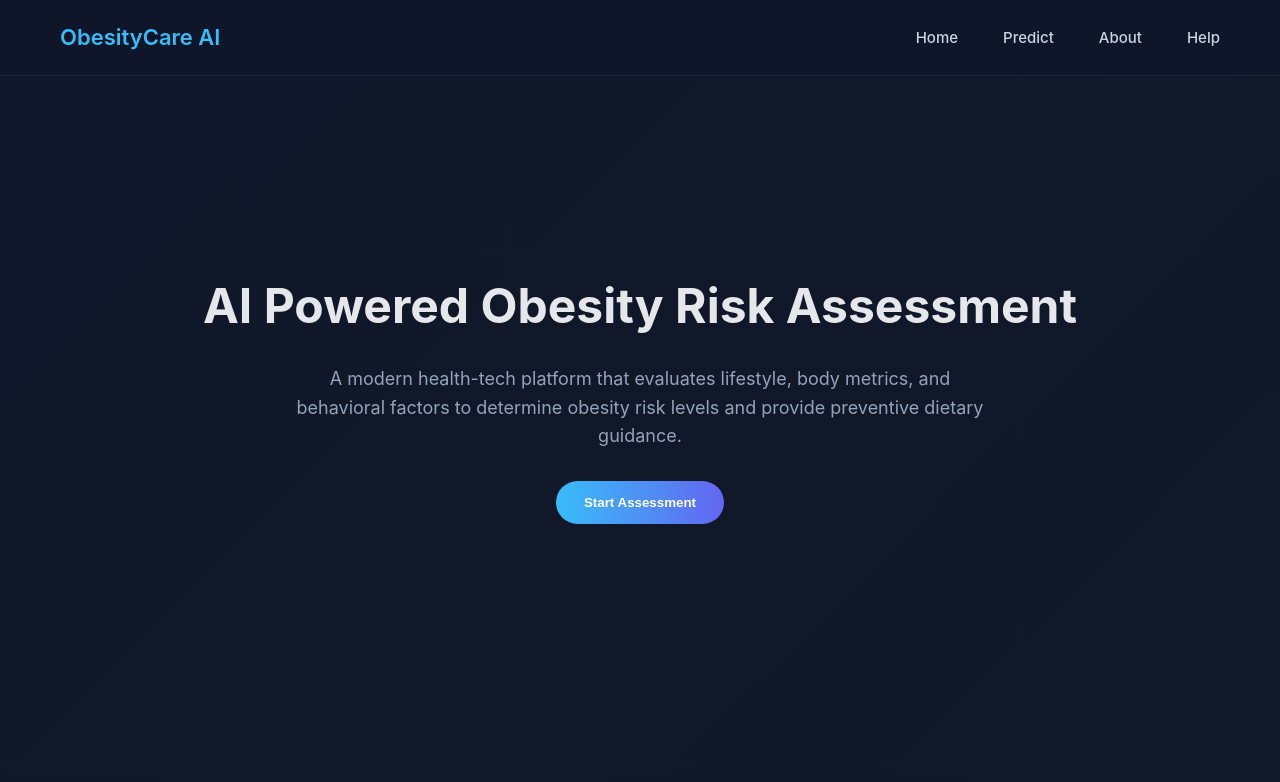
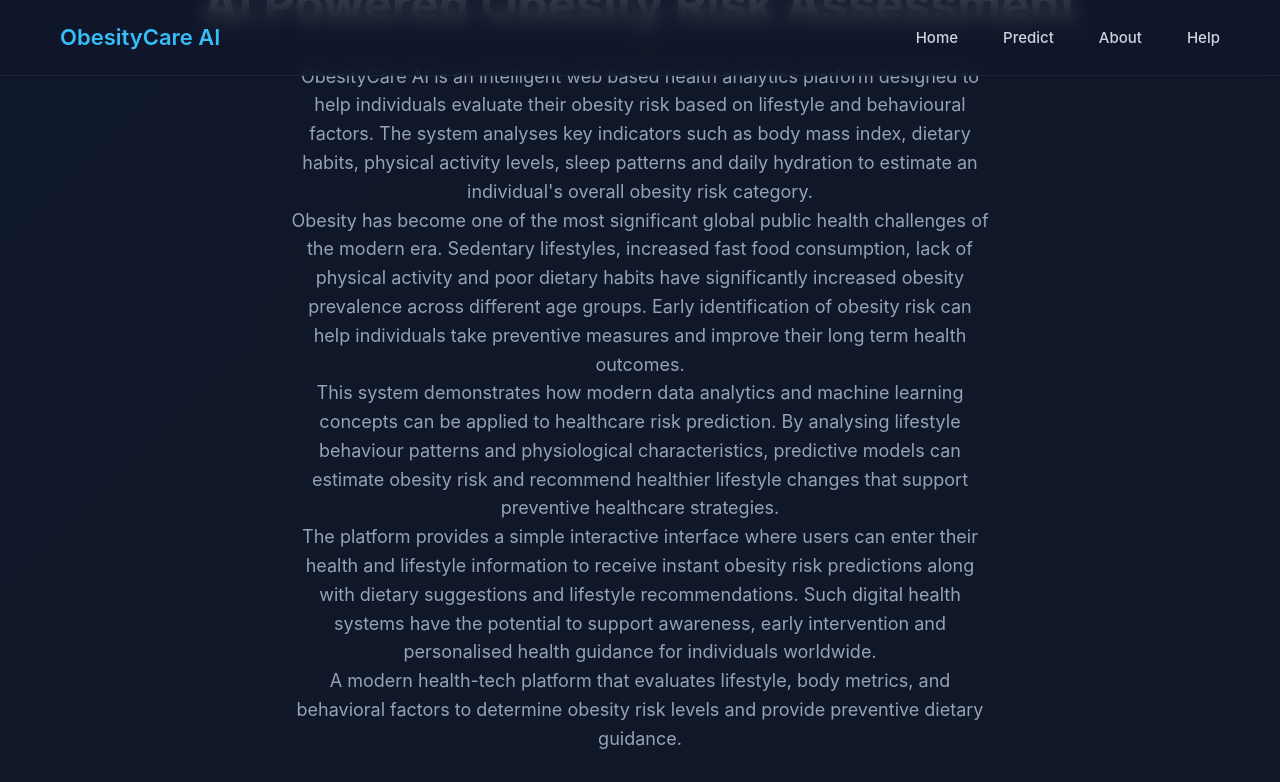
Before and after one commit to bharathmuvva/ObesityCare_AI, a React app in the folder frontend/: page / in a window 1280 px wide. Shown: the top 782 px of the page. Built offline with nearby package versions, Linux system fonts and the light colour scheme; the HTML template or start-up script is replaced by a standard one.

Commit message:
Proffesional UI update and data set page

```diff
--- a/frontend/src/App.jsx
+++ b/frontend/src/App.jsx
@@ -3,6 +3,7 @@ import Home from "./pages/Home";
 import Predict from "./pages/Predict";
 import About from "./pages/About";
 import Help from "./pages/Help";
+import Dataset from "./pages/Dataset";
 
 function App() {
   return (
@@ -22,6 +23,7 @@ function App() {
         <Route path="/predict" element={<Predict />} />
         <Route path="/about" element={<About />} />
         <Route path="/help" element={<Help />} />
+        <Route path="/dataset" element={<Dataset />} />
       </Routes>
       <div style={{
   marginTop: "100px",
--- /dev/null
+++ b/frontend/src/Dataset.jsx
@@ -0,0 +1,52 @@
+function Dataset(){
+
+return(
+
+<div className="section">
+
+<div className="card">
+
+<h2>Dataset Information</h2>
+
+<p>
+The obesity prediction system uses a structured health dataset containing
+1610 individuals and 15 lifestyle related attributes. The dataset includes
+demographic information such as age and gender, physiological indicators
+such as height and weight, and behavioural variables such as diet patterns,
+physical activity level, sleep duration, and daily water consumption.
+</p>
+
+<p>
+Lifestyle behaviours play a significant role in obesity development.
+Variables such as fast food consumption, frequency of vegetable intake,
+daily meals, and snacking habits help identify dietary behaviour patterns.
+Additionally, features such as smoking habits, technology usage,
+transportation methods, and exercise frequency provide insights into
+physical activity and sedentary lifestyle risks.
+</p>
+
+<p>
+The target variable of the dataset represents different obesity categories.
+Using these behavioural and physiological features, predictive systems can
+estimate the probability of obesity and classify individuals into risk
+categories. In this web system the prediction output is simplified into
+three levels: Low Risk, Average Risk, and High Risk to help users easily
+understand their health status.
+</p>
+
+<p>
+This dataset demonstrates how lifestyle and behavioural factors influence
+obesity risk. Such predictive systems are widely used in healthcare
+analytics to support early risk detection and promote healthier lifestyle
+decisions among individuals.
+</p>
+
+</div>
+
+</div>
+
+)
+
+}
+
+export default Dataset
--- a/frontend/src/pages/Home.jsx
+++ b/frontend/src/pages/Home.jsx
@@ -8,6 +8,41 @@ function Home() {
       <div className="hero">
         <div>
           <h1>AI Powered Obesity Risk Assessment</h1>
+          <p>
+ObesityCare AI is an intelligent web based health analytics platform
+designed to help individuals evaluate their obesity risk based on
+lifestyle and behavioural factors. The system analyses key indicators
+such as body mass index, dietary habits, physical activity levels,
+sleep patterns and daily hydration to estimate an individual's
+overall obesity risk category.
+</p>
+
+<p>
+Obesity has become one of the most significant global public health
+challenges of the modern era. Sedentary lifestyles, increased fast
+food consumption, lack of physical activity and poor dietary habits
+have significantly increased obesity prevalence across different
+age groups. Early identification of obesity risk can help individuals
+take preventive measures and improve their long term health outcomes.
+</p>
+
+<p>
+This system demonstrates how modern data analytics and machine
+learning concepts can be applied to healthcare risk prediction.
+By analysing lifestyle behaviour patterns and physiological
+characteristics, predictive models can estimate obesity risk and
+recommend healthier lifestyle changes that support preventive
+healthcare strategies.
+</p>
+
+<p>
+The platform provides a simple interactive interface where users
+can enter their health and lifestyle information to receive
+instant obesity risk predictions along with dietary suggestions
+and lifestyle recommendations. Such digital health systems have
+the potential to support awareness, early intervention and
+personalised health guidance for individuals worldwide.
+</p>
           <p>
             A modern health-tech platform that evaluates lifestyle,
             body metrics, and behavioral factors to determine obesity
@@ -30,6 +65,7 @@ function Home() {
           Our system integrates BMI evaluation with behavioral risk analysis,
           helping individuals understand their health position clearly.
         </p>
+
       </div>
     </>
   );
--- a/frontend/src/style.css
+++ b/frontend/src/style.css
@@ -184,29 +184,21 @@ button.primary:hover {
 }
 
 /* Result Colors */
-.result {
-  margin-top: 30px;
-  padding: 25px;
-  border-radius: 18px;
-  font-size: 15px;
-  line-height: 1.8;
+.result{
+margin-top:20px;
+padding:20px;
+border-radius:12px;
+font-size:16px;
 }
 
-.low {
-  background: rgba(34,197,94,0.15);
-  border: 1px solid rgba(34,197,94,0.4);
+.result.low{
+background:#064e3b;
 }
 
-.average {
-  background: rgba(234,179,8,0.15);
-  border: 1px solid rgba(234,179,8,0.4);
+.result.average{
+background:#78350f;
 }
 
-.high {
-  background: rgba(239,68,68,0.15);
-  border: 1px solid rgba(239,68,68,0.4);
+.result.high{
+background:#7f1d1d;
 }
-
-.low { background: rgba(34,197,94,0.15); }
-.average { background: rgba(234,179,8,0.15); }
-.high { background: rgba(239,68,68,0.15); }
```
Also changed, not shown: 1 other file (tests, documents, lock files or other folders).
